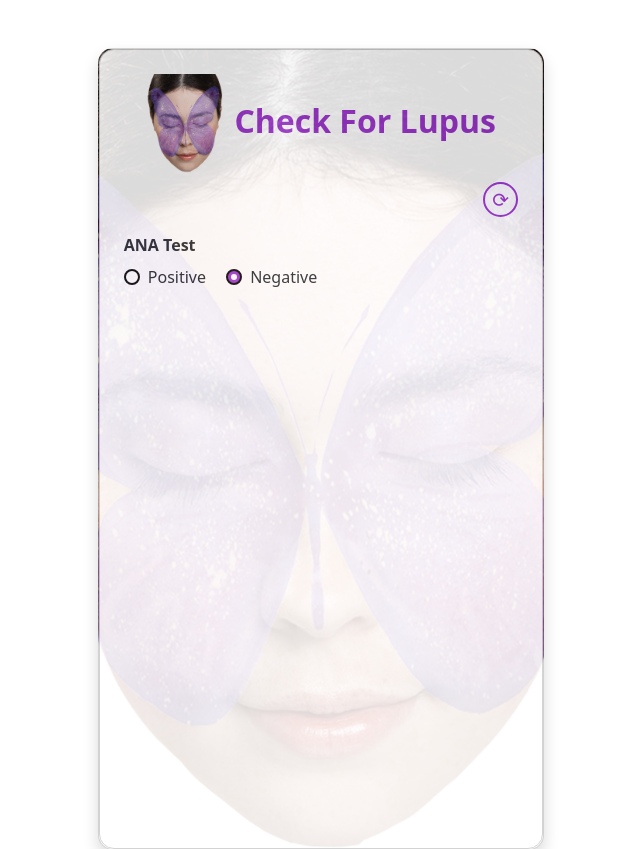
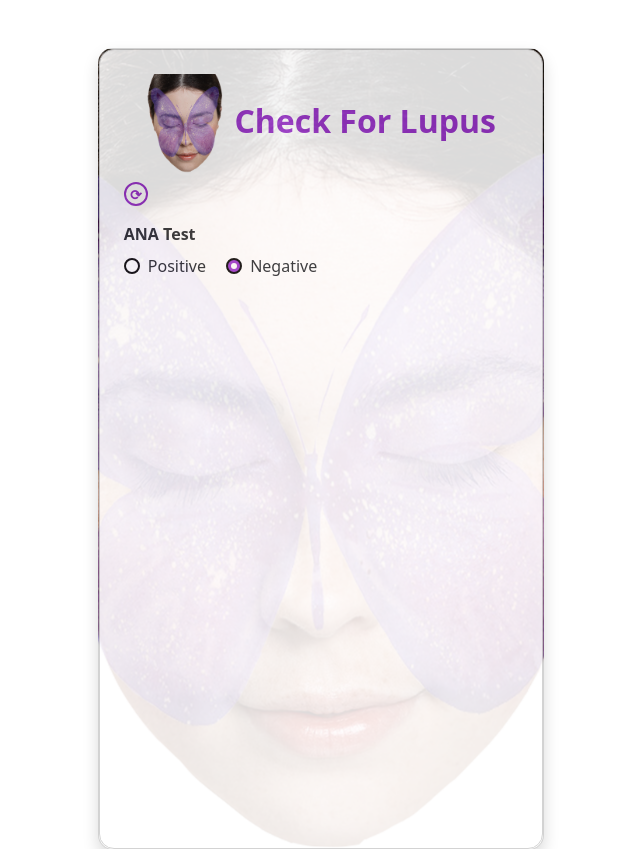
Before and after one commit to PARDEEPKAUR30/LupusAppBackend, a Django app: template templates/lupuscheck_app.html in a window 1280 px wide. Shown: the top 849 px of the page, without its empty margins (319-959 px from the left). Run offline with Django 5.2, Linux system fonts and the light colour scheme; the template is opened without the code that fills it, so the values that code supplies are empty.

Commit message:
refine to reset button

```diff
--- a/templates/lupuscheck_app.html
+++ b/templates/lupuscheck_app.html
@@ -109,14 +109,17 @@
         .header-container {
             position: relative;
         }
+
         .reset-circle {
-            width: 35px;
-            height: 35px;
+            width: 24px;
+            height: 24px;
             border-radius: 50%;
             border: 2px solid #9a33cc;
             background: transparent;
             color: #9a33cc;
-            font-size: 20px;
+            font-size: 14px;
+            font-weight: bold;
+            padding: 0;
             display: inline-flex;
             align-items: center;
             justify-content: center;
@@ -147,7 +150,7 @@
                             Check For Lupus
                         </h2>
 
-                        <div class="d-flex justify-content-end">
+                        <div class="d-flex">
                             <button type="button" id="resetBtn" class="btn reset-circle">
                                 ⟳
                             </button>
@@ -264,6 +267,9 @@
                 } else {
                     // $('.criteria_parameters').hide();
                     $('.criteria_parameters').stop(true, true).slideUp();
+                    $("#lupusForm")[0].reset();
+                    // Clear numeric fields explicitly
+                    $('input[type="number"]').val('');
                 }
             }
 
```
